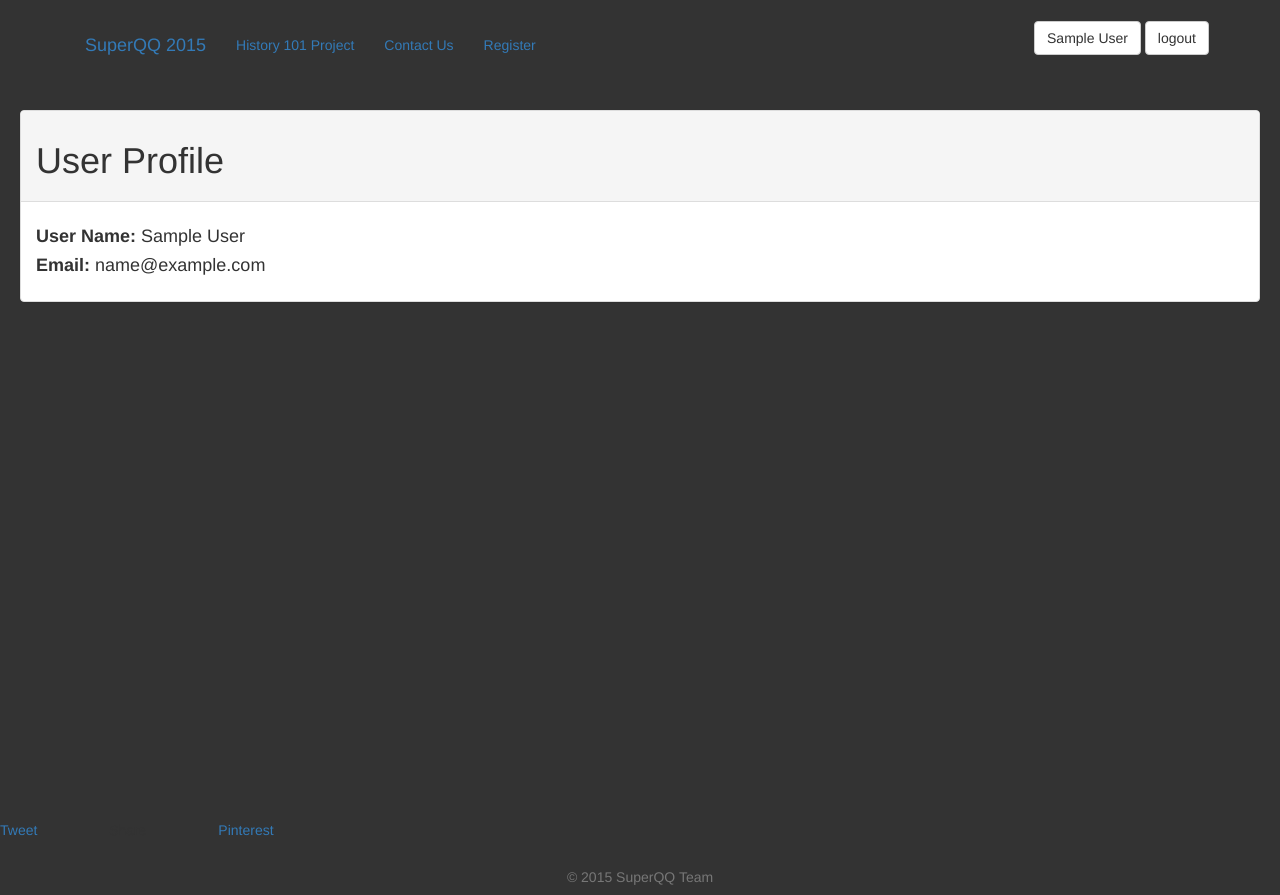
After one commit to ruochenxu92/testproject_2, a Django app: template templates/task/profile.html in a window 1280 px wide. The commit adds this page. Run offline with Django 3.2, Linux system fonts and the light colour scheme; the template is opened without the code that fills it: most values are stand-ins (such as "Sample title", 1, 10 or a date in 2020); parts of the project's set-up code (start-up, migrations or seed data) failed here and were passed over; some libraries are stand-ins or nearby versions.

Commit message:
finish the user module

```diff
--- a/templates/task/loggedin.html
+++ b/templates/task/loggedin.html
@@ -4,7 +4,6 @@
 
   <h2>Hi {{full_name}} you are now logged in!</h2>
   <p>Click <a href="/accounts/logout/">here</a> to logout.</p>
-
-  <p>Click <a href="/accounts/profile/">here</a> to edit your profile information</p>
+  <p>Click <a href="/profile/">here</a> to edit your profile information</p>
 
 {% endblock %}
--- a/templates/task/nav.html
+++ b/templates/task/nav.html
@@ -1,6 +1,9 @@
 <!-- Fixed navbar -->
-<div class=".navbar-sm .navbar-primary .navbar" role="navigation">
+<div class=".navbar-xs .navbar-primary .navbar .navbar-brand" role="navigation">
     <div class="container">
+       <div class="row">
+
+        <div class="col-md-12">
         <div class="navbar-header">
             <button type="button" class="navbar-toggle" data-toggle="collapse" data-target=".navbar-collapse">
                 <span class="sr-only">Toggle navigation</span>
@@ -15,26 +18,41 @@
             </a>
         </div>
 
+
             <div class="navbar-collapse collapse">
                     <ul class="nav navbar-nav">
-
 
     {#                <li><a href="/search">CS 499 Project</a></li>#}
                     <li><a href="/video">History 101 Project</a></li>
 
                     <li><a href="/team">Contact Us</a></li>
+                    <li><a href="/accounts/register">Register</a></li>
+{#                    <li><a href="/accounts/login">Login</a></li>#}
 
-                <li><a href="/accounts/register">Register</a></li>
-                <li><a href="/accounts/login">Login</a></li>
+                </ul>
+              <div class="navbar navbar-right">
+
+         {% if full_name %}
+                    <a role="button" class="btn btn-default" href="/profile">{{ full_name }}</a>
+
+                    <a role="button" class="btn btn-default" href="../accounts/logout" >logout</a>
+                    {% else %}
+                      <a role="button" class="btn btn-default" href="../accounts/login">Click Here to login</a>
+                    {% endif %}
+        <!--/.nav-collapse -->
+            </div>
+
+            </div>
 
 
-            </ul>
-            <ul class="nav navbar-nav navbar-right">
-                <li>
-                    <a href="/profile/">Signed in as xxu46@illinois.edu</a>
-                </li>
-            </ul>
+
         </div>
-        <!--/.nav-collapse -->
+
+
+
+
+
+
 </div>
     </div>
+</div>
--- /dev/null
+++ b/templates/task/profile.html
@@ -0,0 +1,44 @@
+{% extends 'base.html' %}
+
+{% block content %}
+
+    <style >
+body {
+  height: 100%;
+  background-color: #333;
+}
+
+font {
+
+}
+
+p {
+    font-size: 20px
+}
+
+
+
+{#body {#}
+{#  color: #fff;#}
+{#  text-align: center;#}
+{#  text-shadow: 0 1px 3px rgba(0,0,0,.5);#}
+
+    </style>
+
+    <div id="event-1507" class="panel panel-default relate-calendar-event">
+        <div class="panel-heading">
+            <h1>User Profile</h1>
+        </div>
+
+        <div class="panel-body">
+            <h4><strong>User Name: </strong>{{ full_name }}</h4>
+            <h4><strong>Email: </strong>{{ email }}</h4>
+        </div>
+
+
+
+
+
+
+
+{% endblock %}
--- a/testproject/urls.py
+++ b/testproject/urls.py
@@ -31,6 +31,7 @@ urlpatterns = patterns('',
     url(r'^all/$', views.ListArticles.as_view()),
     url(r'^his101paper/$', 'task.views.his101paper'),
     url(r'^pinterest/$', 'task.views.pinterest'),
+    url(r'^profile/$', 'task.views.profile'),
     url(r'^create/$', 'task.views.create'),
     url(r'^create_picture/$', 'task.views.create_picture'),
     url(r'^courses/$', 'task.views.Courses'),
```
Also changed, not shown: task/views.py (+41 -19 lines), templates/task/login.html (+17 -7 lines), templates/task/register.html (+19 -10 lines). Lines whose indentation alone changed are shown as unchanged.
